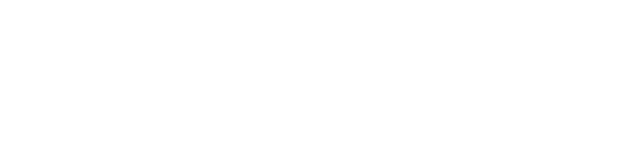
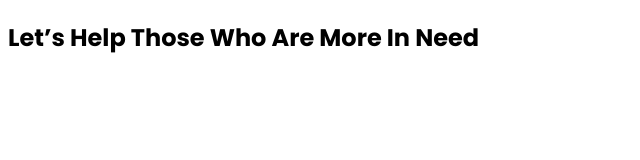
Before and after one commit to afzal75/assignments-1, a plain HTML site: page index.html in a window 1280 px wide. Shown: the whole page, without its empty margins (0-640 px from the left). Drawn offline with Linux system fonts and the light colour scheme.

Commit message:
google fonts add

```diff
--- a/css/style.css
+++ b/css/style.css
@@ -0,0 +1,3 @@
+body {
+    font-family: 'Poppins', sans-serif;
+}
--- a/index.html
+++ b/index.html
@@ -1,13 +1,22 @@
 <!DOCTYPE html>
 <html lang="en">
+
 <head>
     <meta charset="UTF-8">
     <meta http-equiv="X-UA-Compatible" content="IE=edge">
     <meta name="viewport" content="width=device-width, initial-scale=1.0">
     <title>Donate Website</title>
+    <link rel="preconnect" href="https://fonts.googleapis.com">
+    <link rel="preconnect" href="https://fonts.gstatic.com" crossorigin>
+    <link href="https://fonts.googleapis.com/css2?family=Poppins:wght@100;200;400;600;700&display=swap"
+        rel="stylesheet">
     <link rel="stylesheet" href="css/style.css">
 </head>
+
 <body>
+    <header>
+        <h2>Let’s Help Those Who Are More In Need</h2>
+    </header>
+</body>
 
-</body>
 </html>
```
